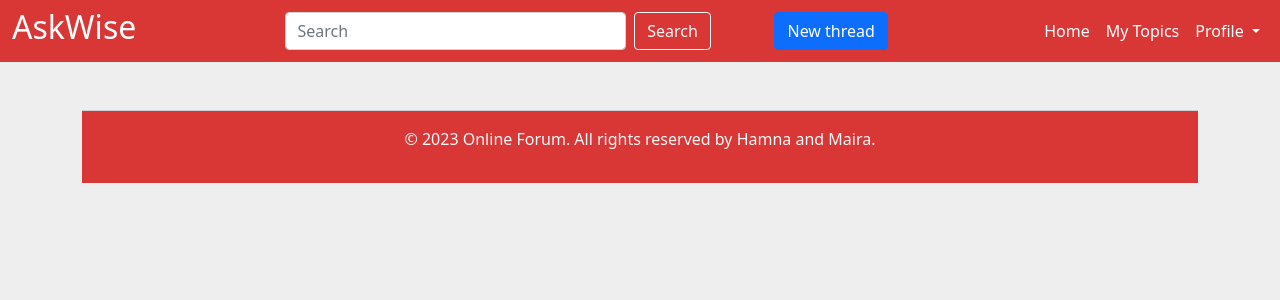
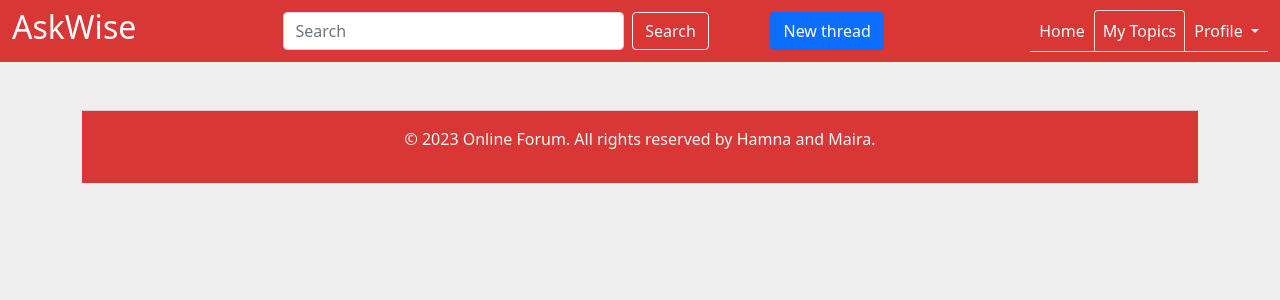
Before and after one commit to Myrausman/AskWise, a Django app: template templates/mytopics.html in a window 1280 px wide. Shown: the top 300 px of the page. Run offline with Django 3.2, Linux system fonts and the light colour scheme; the template is opened without the code that fills it, so the values that code supplies are empty.

Commit message:
nav bar tab

```diff
--- a/templates/index.html
+++ b/templates/index.html
@@ -39,7 +39,7 @@
               </a>
             </div>
 
-            <ul class="navbar-nav nav nav-tabs ms-auto mb-2 mb-lg-0 ">
+            <ul class="navbar-nav  nav-tabs ms-auto mb-2 mb-lg-0 ">
 
               <li class="nav-item">
                 <a class="nav-link active text-white" aria-current="page" href="{% url 'home' %}">Home</a>
--- a/templates/mytopics.html
+++ b/templates/mytopics.html
@@ -33,6 +33,11 @@ a{
 .font-weight-bold {
     font-weight: 700 !important;
 }
+.nav-tabs .nav-link.active {
+  background-color: transparent;
+  border-color: #ddd;
+  border-bottom-color: transparent;
+}
 </style>
 </head>
 <body>
@@ -55,12 +60,12 @@ a{
 					</a>
 				</div>
 
-				<ul class="navbar-nav ms-auto mb-2 mb-lg-0">
+				<ul class="navbar-nav  nav-tabs ms-auto mb-2 mb-lg-0 ">
 					<li class="nav-item">
-						<a class="nav-link active text-white" aria-current="page" href="{% url 'home' %}">Home</a>
+						<a class="nav-link  text-white" aria-current="page" href="{% url 'home' %}">Home</a>
 					</li>
 					<li class="nav-item">
-						<a class="nav-link text-white" href="{% url 'mytopics_view' %}">My Topics</a>
+						<a class="nav-link active text-white" href="{% url 'mytopics_view' %}">My Topics</a>
 					</li>
 					<li class="nav-item dropdown">
 						<a class="nav-link dropdown-toggle text-white" href="#" id="navbarDropdown" role="button" data-bs-toggle="dropdown" aria-expanded="false">
```
Also changed, not shown: templates/ask.html (+7 -3 lines), templates/details.html (+29 -9 lines), website/views.py (+0 -22 lines).
